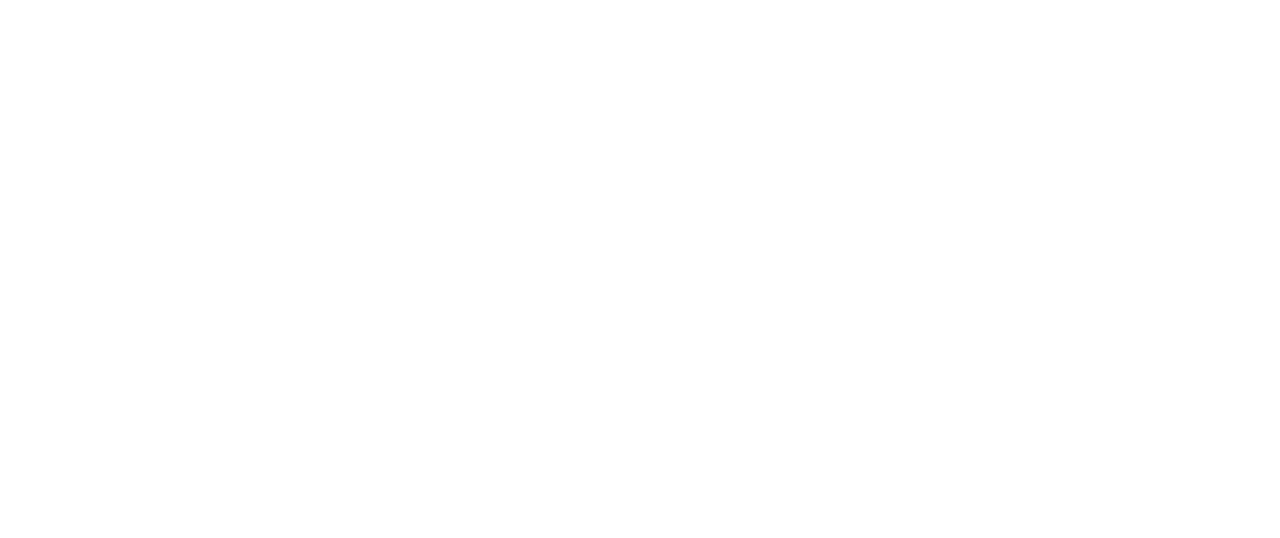
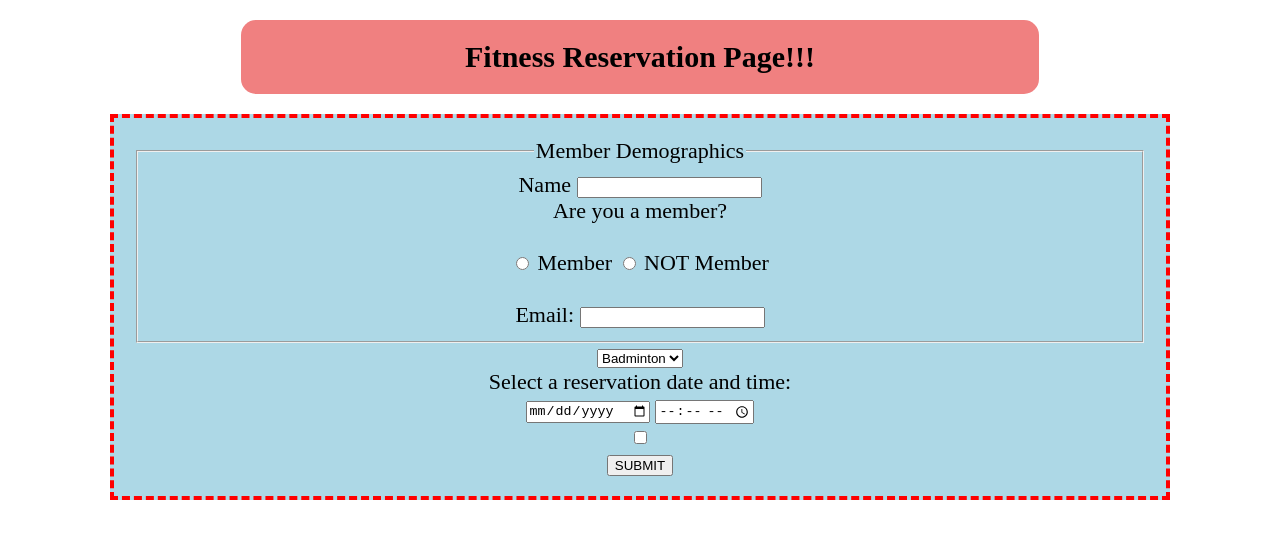
Before and after one commit to ErmatovRustam/seytech-html-css, a plain HTML site: page 05-HTML-forms/class/index.html in a window 1280 px wide. Drawn offline with Linux system fonts and the light colour scheme.

Commit message:
html-forms

```diff
--- a/05-HTML-forms/class/index.html
+++ b/05-HTML-forms/class/index.html
@@ -7,6 +7,78 @@
     <title>Document</title>
 </head>
 <body>
+     <!--
+    <form action="#" method="get"">
+        <fieldset>
+            <legend>Personal Data</legend>
+            <label for="Username">Name: </label>
+            <input type="text" name= "username" placeholder="Username" required/>
+            <br/>
+            <label for="age">Age: </label>
+            <input type="number" name = "age" placeholder="number only" />
+            <br>
+            <input type="tel" id = "phone" name = "phone" pattern="[0-9]{3}-[0-9]{3}-[0-9]{4}" placeholder= "123-123-1234" />
+            <br>
+            <label for="gender">Gender</label>
+            <input type ="radio" name="gender" value = "male">Male
+            <input type ="radio" name="gender" value = "female">Female
+        </fieldset>
+        <br/>
+        <input type="checkbox" name = "terms-conditions"  /> Terms and Conditions
+        <br/>
+        <label for="age">Password: </label>
+        <input type="password" name = "password" placeholder="Password"/>
+        <br/>
+        <label for="age">Data: </label>
+        <input type="range" name="data" id="rangeID" min="0" max="100" />
+        <br/>
+        <label for="age">Color: </label>
+        <input type="color" name="color" id="color" />
+        <br/>
+        <button>Submit</button>
+        <input type="submit" value = "send">
+        <input type="button" value = "send">
+    </form>
+     -->
 
+     <div id = "logo"> Fitness Reservation Page!!!</div>
+        <main>
+            <form action="#">
+                <fieldset>
+                    <legend>Member Demographics</legend>
+                    <label for="name">Name</label>
+                    <input type="text" name = "name" />
+                    <br>
+                    <text>Are you a member?</text>
+                    <br>
+                    <br>
+                    <input type="radio" name = "member" value="yes">
+                    <label for="member">Member</label>
+                    <input type="radio" name = "member" value="no">
+                    <label for="member">NOT Member</label>
+                    <br>
+                    <br>
+                    <label for="email">Email:</label>
+                    <input type="email" name="email">
+                    <br>
+                </fieldset>
+                <select name="sport" id="sport">
+                    <option value="Badminton">Badminton</option>
+                    <option value="Soccer">Soccer</option>
+                    <option value="Basketball">Basketball</option>
+                </select>
+                <br>
+                <text>Select a reservation date and time: </text>
+                <br>
+                <input type="date" name="date" id = "date">
+                <input type="time" name="time" id = "time">
+                <br>
+                <label for="terms"></label>
+                <input type="checkbox" id = "terms" name = "terms">
+                <br>
+                <button>SUBMIT</button>
+                <br>
+            </form>
+        </main>
 </body>
 </html>
--- a/05-HTML-forms/class/style.css
+++ b/05-HTML-forms/class/style.css
@@ -0,0 +1,22 @@
+body {
+    text-align: center;
+}
+
+#logo {
+    background-color: lightcoral;
+    font-size: 30px;
+    font-weight: bold;
+    width: 60%;
+    margin: 20px auto;
+    padding: 20px;
+    border-radius: 15px;
+}
+
+main {
+    width: 80%;
+    margin: auto;
+    font-size: 22px;
+    background-color: lightblue;
+    border: 4px dashed red;
+    padding: 20px;
+}
```
Also changed, not shown: 00-web-concepts/class/index.html (+70 -0 lines), 1 other file.
